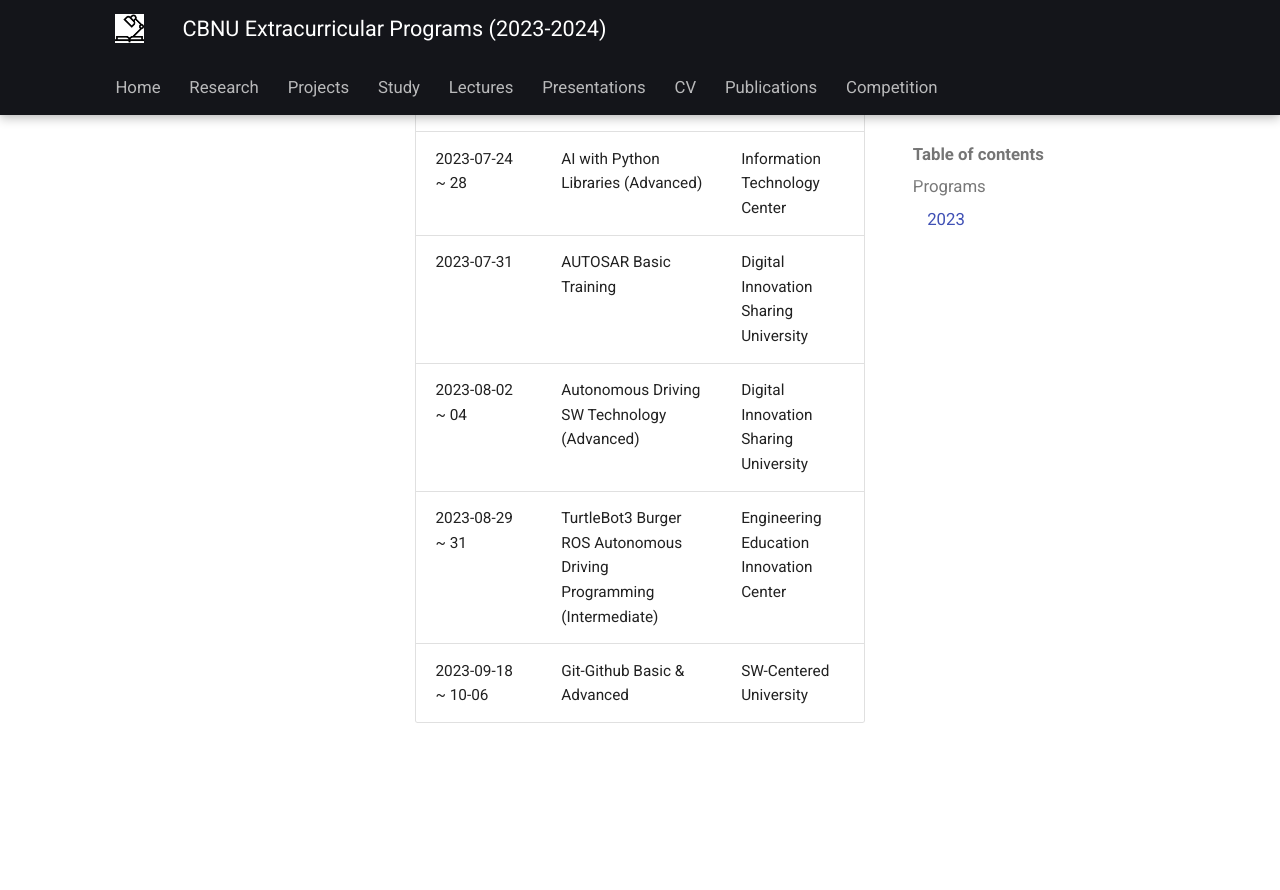
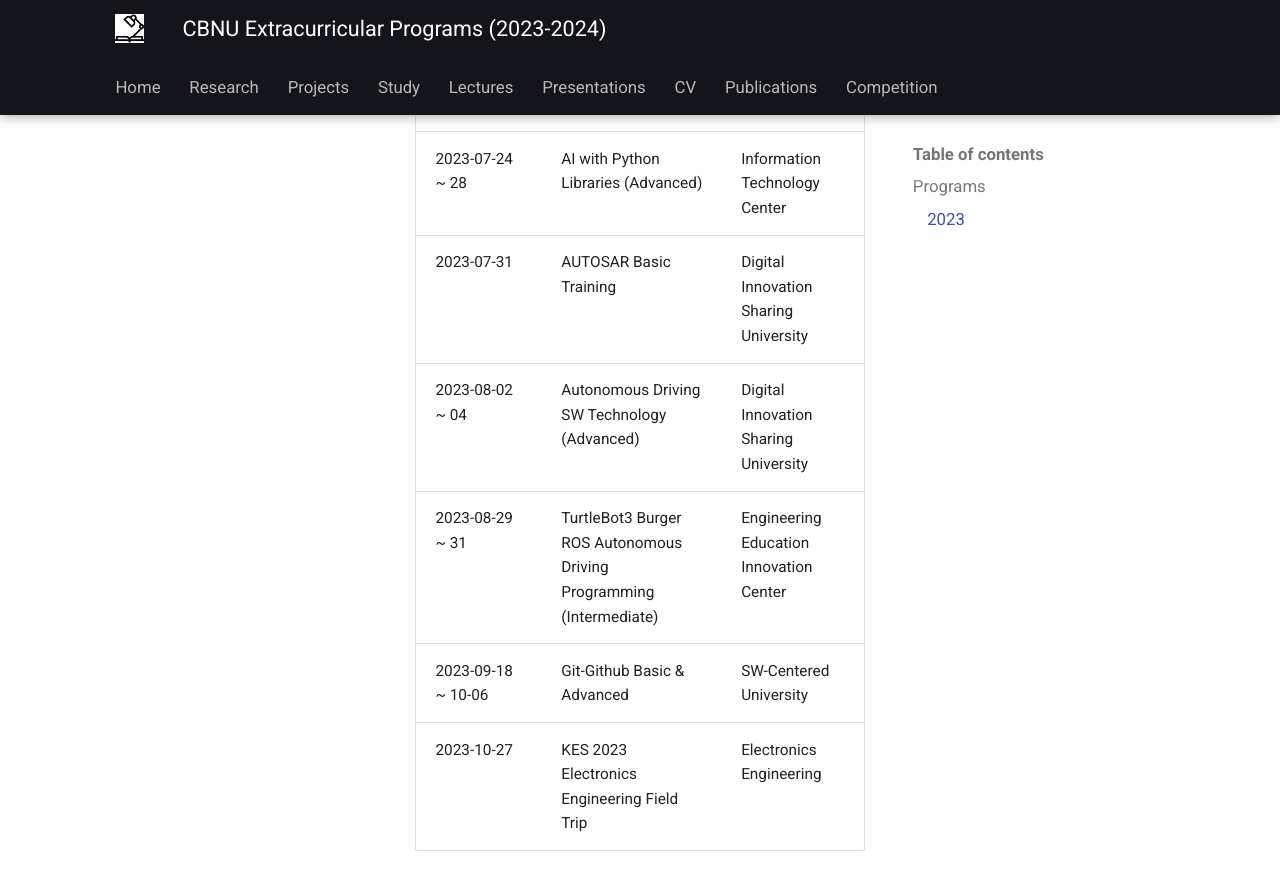
Before and after one commit to YSH-research/YSH-research.github.io, an MkDocs documentation site: the page built from docs/Lectures/2023-2024-CBNU-Extracurricular-Programs.md, in a window 1280 px wide and 900 px high, scrolled down 637 px. Shown: the top 890 px of the window. Built offline with MkDocs 1.6.1 and Material for MkDocs 9.7.7, drawn with Linux system fonts in a browser that asks for light colours; before the commit the page ends 1408 px from its top, so only the background shows below that.

Commit message:
Add KES 2023 Electronics Engineering Field Trip program

```diff
--- a/docs/Lectures/2023-2024-CBNU-Extracurricular-Programs.md
+++ b/docs/Lectures/2023-2024-CBNU-Extracurricular-Programs.md
@@ -18,3 +18,4 @@
 | 2023-08-02 ~ 04 | Autonomous Driving SW Technology (Advanced) | Digital Innovation Sharing University |
 | 2023-08-29 ~ 31 | TurtleBot3 Burger ROS Autonomous Driving Programming (Intermediate) | Engineering Education Innovation Center |
 | 2023-09-18 ~ 10-06 | Git-Github Basic & Advanced | SW-Centered University |
+| 2023-10-27 | KES 2023 Electronics Engineering Field Trip | Electronics Engineering |
```
